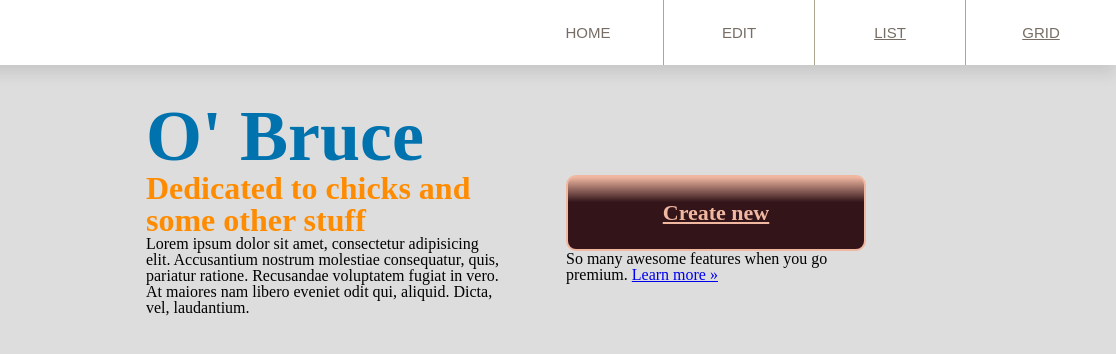
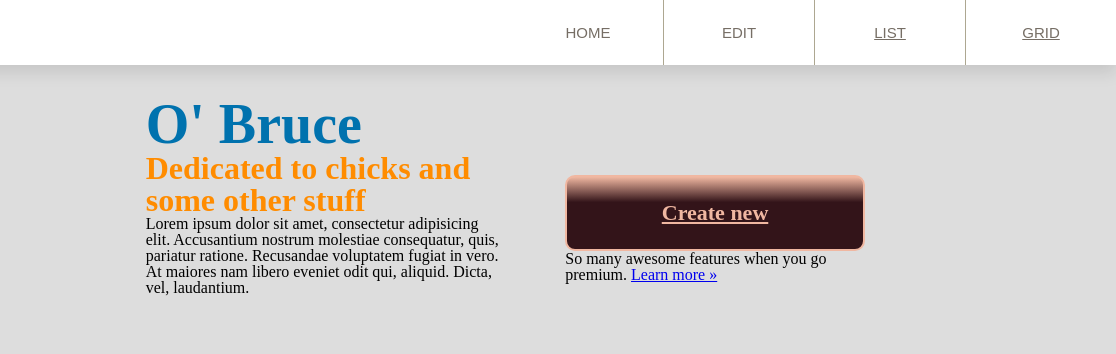
Before and after one commit to guanocoder/css-sandbox, a website: page index.html in a window 1280 px wide. Shown: the full height of the page, 164-1280 px from the left. Drawn offline with nearby package versions, Linux system fonts and the light colour scheme; some packages are replaced by stand-ins of ours; no server answers.

Commit message:
CSS fluid grid, width percentage based on container

```diff
--- a/css/style.css
+++ b/css/style.css
@@ -14,7 +14,9 @@ body {
 
 .wrapper {
     margin: auto;
-    width: 960px;
+    width: 90%;
+    max-width: 960px;
+
 }
 
 .clear {
@@ -23,9 +25,9 @@ body {
 
 .column {
     float: left;
-    width: 300px;
+    width: 31.25%; /* 300/960 */
     height: 400px;
-    margin-left: 30px;
+    margin-left: 3.125%; /* 30/960 */
 }
 
 .p-box {
@@ -105,15 +107,15 @@ body {
 Go Premium
 ***********************/
 .intro-content {
-    width: 360px;
-    margin-right: 60px;
-    margin-left: 150px;
-    margin-top: 100px;
+    width: 37.5%; /* 360px; /* 37.5% % */ /* 360/960 */
+    margin-right: 6.2%; /* 60px; /* 6.2% */ /* 60/960 */
+    margin-left: 15.6%; /* 150px; /* 15.6% */ /* 150/960 */
+    margin-top: 10.0%; /* 100px; /* 10% */ /* 100/960 */
     float: left;
 }
 
 .intro-content h1 {
-    font-size: 72px;
+    font-size: 56px;
     font-weight: bold;
     color: #0072ae;
 }
@@ -125,7 +127,7 @@ Go Premium
 }
 
 .go-premium {
-    width: 300px;
+    width: 31.2%; /* 300px; /* 300/960 */
     float: left;
     margin-top: 175px;
 }
```
